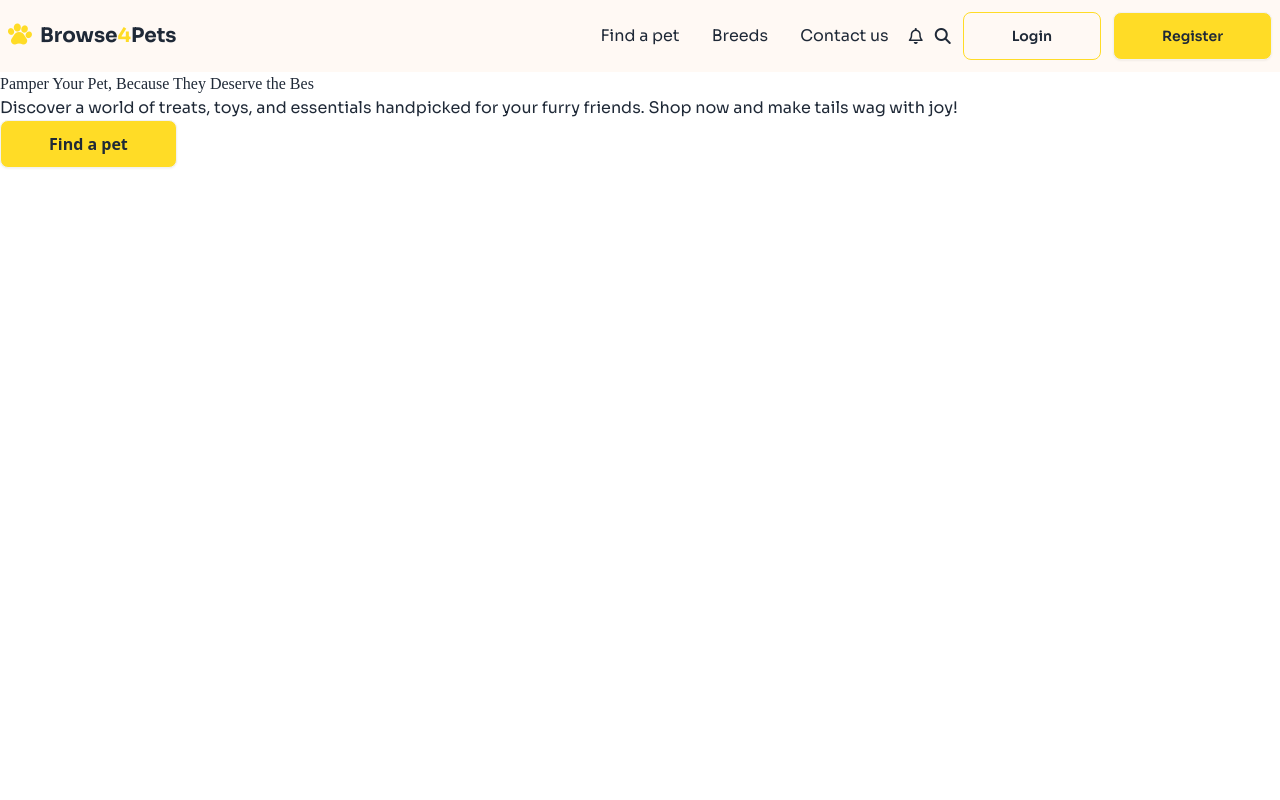
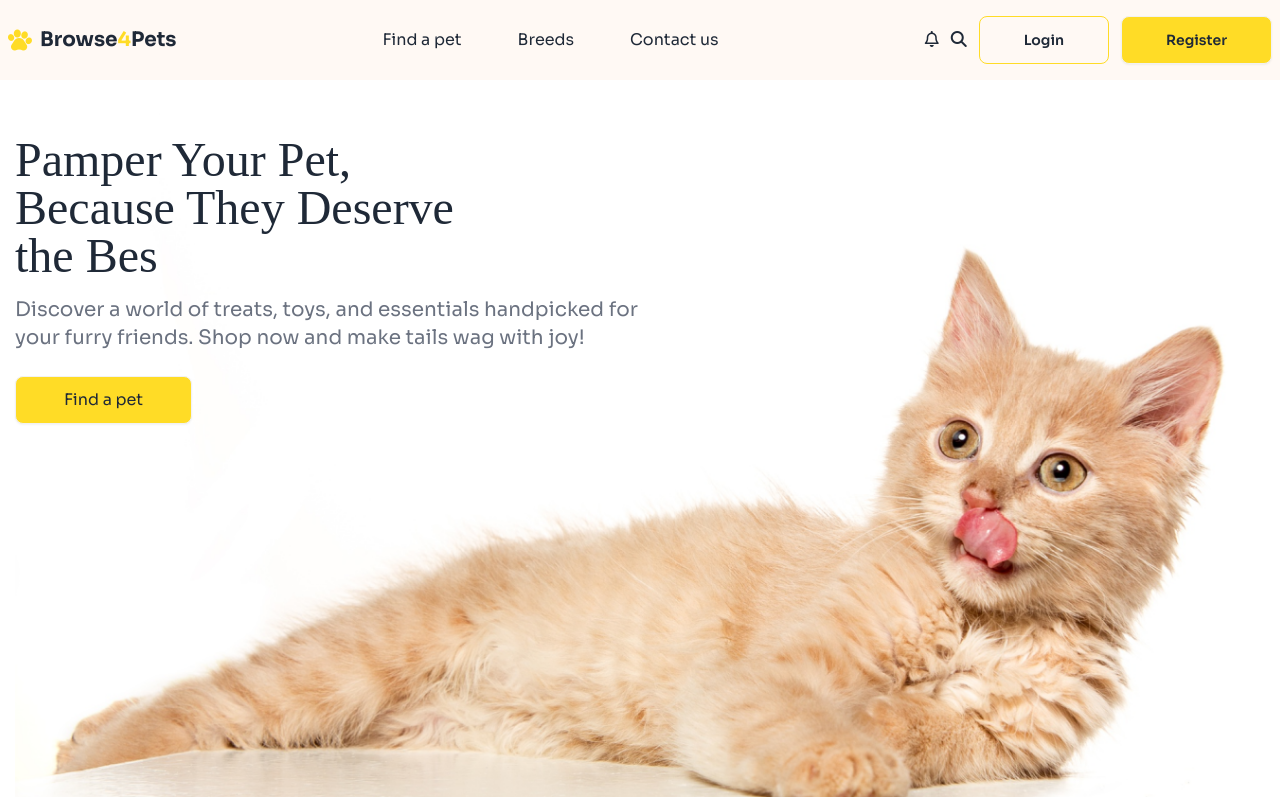
Before and after one commit to ItsMoumita/assignment3-pet-shop, a plain HTML site: page index.html in a window 1280 px wide. Drawn offline with nearby package versions, Linux system fonts and the light colour scheme; a web font is replaced by a local one.

Commit message:
added banner part

```diff
--- a/index.html
+++ b/index.html
@@ -37,6 +37,7 @@
             border: 2px solid rgb(255, 220, 38);
           }
 
+
      </style>
       <script>
         tailwind.config = {
@@ -55,61 +56,54 @@
 <body>
     <header>
 
-      <nav class="bg-bg-primary sora">
-        <div class="navbar container mx-auto">
-          <div class="flex flex-1 justify-between">
-            <div class="flex">
+      <nav class="bg-bg-primary sora w-full overflow-hidden">
+        <section class="container max-w-[1320px] mx-auto px-4 lg:px-0">
+          <div class="navbar flex justify-between items-center py-3">
+            <!-- Logo Section -->
+            <div class="flex items-center">
               <img class="w-8 h-6 pr-2" src="./c1-assets/logo-header.png" alt="footprint of a cat">
               <h1 class="text-xl font-bold hidden lg:flex">Browse<span class="text-primary-color">4</span>Pets</h1>
             </div>
-            <div class="dropdown flex">
-              <div tabindex="0" role="button" class=" btn-ghost lg:hidden">
-                <svg
-                  xmlns="http://www.w3.org/2000/svg"
-                  class="h-5 w-5"
-                  fill="none"
-                  viewBox="0 0 24 24"
-                  stroke="currentColor">
-                  <path
-                    stroke-linecap="round"
-                    stroke-linejoin="round"
-                    stroke-width="2"
-                    d="M4 6h16M4 12h8m-8 6h16" />
+
+            <!-- Mobile Menu (DaisyUI Dropdown) -->
+            <div class="dropdown lg:hidden">
+              <label tabindex="0" class="btn btn-ghost btn-circle">
+                <svg xmlns="http://w...content-available-to-author-only...3.org/2000/svg" class="h-6 w-6" fill="none" viewBox="0 0 24 24" stroke="currentColor">
+                  <path stroke-linecap="round" stroke-linejoin="round" stroke-width="2" d="M4 6h16M4 12h8m-8 6h16" />
                 </svg>
-              </div>
-              <ul
-                tabindex="0"
-                class="menu menu-sm dropdown-content rounded-box z-[1] mt-3 w-52 p-2 shadow text-base">
-                <li><a>Find a pet</a></li>
+              </label>
+            </div>
 
-                <li ><a>Breeds</a></li>
-                <li><a>Contact us</a></li>
+            <!-- Desktop Navigation -->
+            <div class="hidden lg:flex">
+              <ul class="menu menu-horizontal px-1 text-base flex space-x-6">
+                <li><a href="#">Find a pet</a></li>
+                <li><a href="#">Breeds</a></li>
+                <li><a href="#">Contact us</a></li>
               </ul>
             </div>
+
+            <!-- Right Side Icons & Buttons -->
+            <div class="hidden lg:flex lg:gap-3 items-center">
+              <a href=""><i class="fa-regular fa-bell"></i></a>
+              <a href=""><i class="fa-solid fa-magnifying-glass"></i></a>
+              <button class="btn btn-outline border border-primary-color px-11 login-btn">Login</button>
+              <button class="btn bg-primary-color px-11 primary-btn">Register</button>
+            </div>
           </div>
-          <div class="hidden lg:flex">
-            <ul class="menu menu-horizontal px-1 text-base">
-              <li><a>Find a pet</a></li>
-                <li><a>Breeds</a></li>
-                <li><a>Contact us</a></li>
-            </ul>
-          </div>
-          <div class=" hidden lg:flex lg:gap-3">
-            <i class="fa-regular fa-bell"></i>
-            <i class="fa-solid fa-magnifying-glass"></i>
-            <button class="btn btn-outline border border-primary-color px-12 login-btn">Login</button>
-            <button class="btn bg-primary-color px-12 primary-btn">Register</button>
-          </div>
-        </div>
+        </section>
       </nav>
 
       <!-- banner section  -->
 
-      <div class="banner container mx-auto">
-          <div class="banner-description">
-            <h1 class="adlam-display">Pamper Your Pet, Because They Deserve the Bes</h1>
-            <p class="sora">Discover a world of treats, toys, and essentials handpicked for your furry friends. Shop now and make tails wag with joy!</p>
-            <button class="btn bg-primary-color px-12 primary-btn text-base">Find a pet</button>
+      <div class="banner max-w-[1250px] mx-auto mt-14 relative">
+          <div class="banner-description w-3/4 md:w-1/2 z-10">
+            <h1 class="adlam-display text-2xl lg:text-5xl mb-4">Pamper Your Pet, <br> Because They Deserve <br> the Bes</h1>
+            <p class="sora text-base lg:text-xl text-gray-500 mb-6">Discover a world of treats, toys, and essentials handpicked for your furry friends. Shop now and make tails wag with joy!</p>
+            <button class="btn bg-primary-color px-8 md:px-12 primary-btn text-base sora">Find a pet</button>
+          </div>
+          <div class="banner-image absolute -z-10 top-12 mt-24 md:-top-12 md:mt-0">
+            <img src="./c1-assets/cat-big.png" alt="">
           </div>
       </div>
 
```
